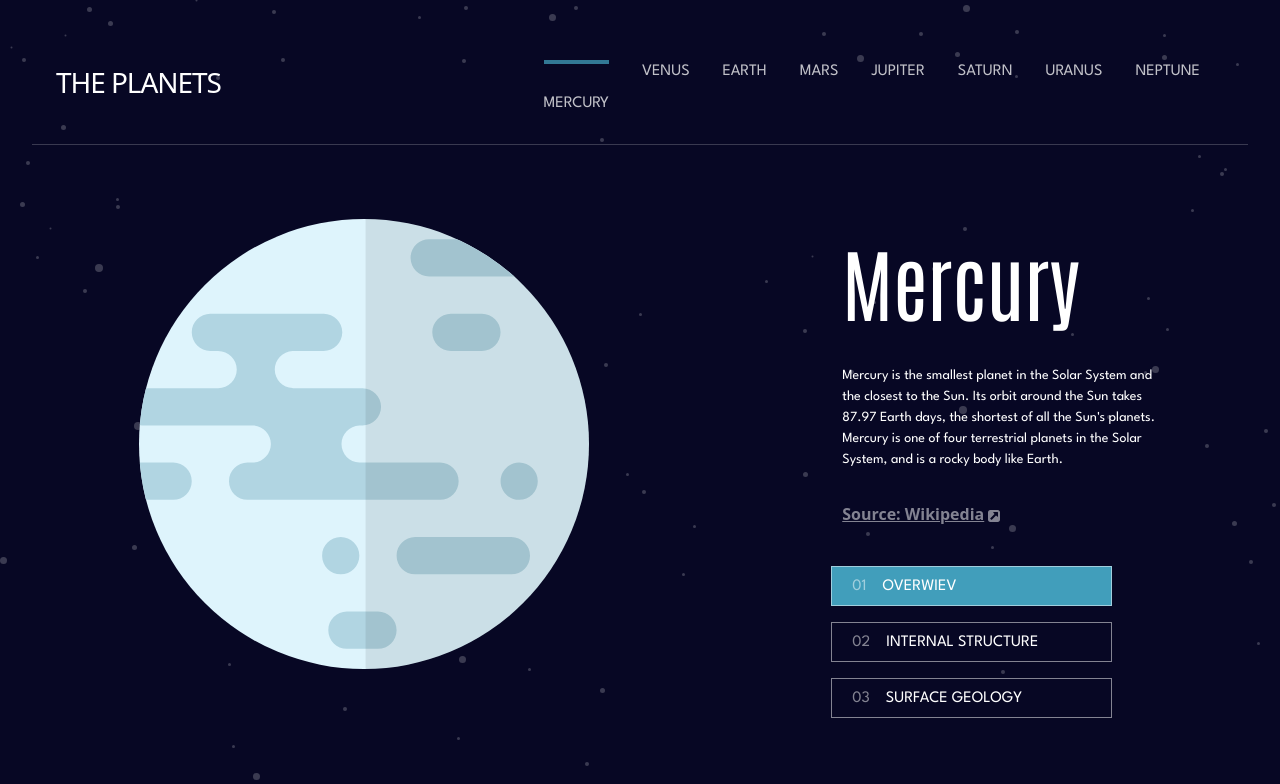
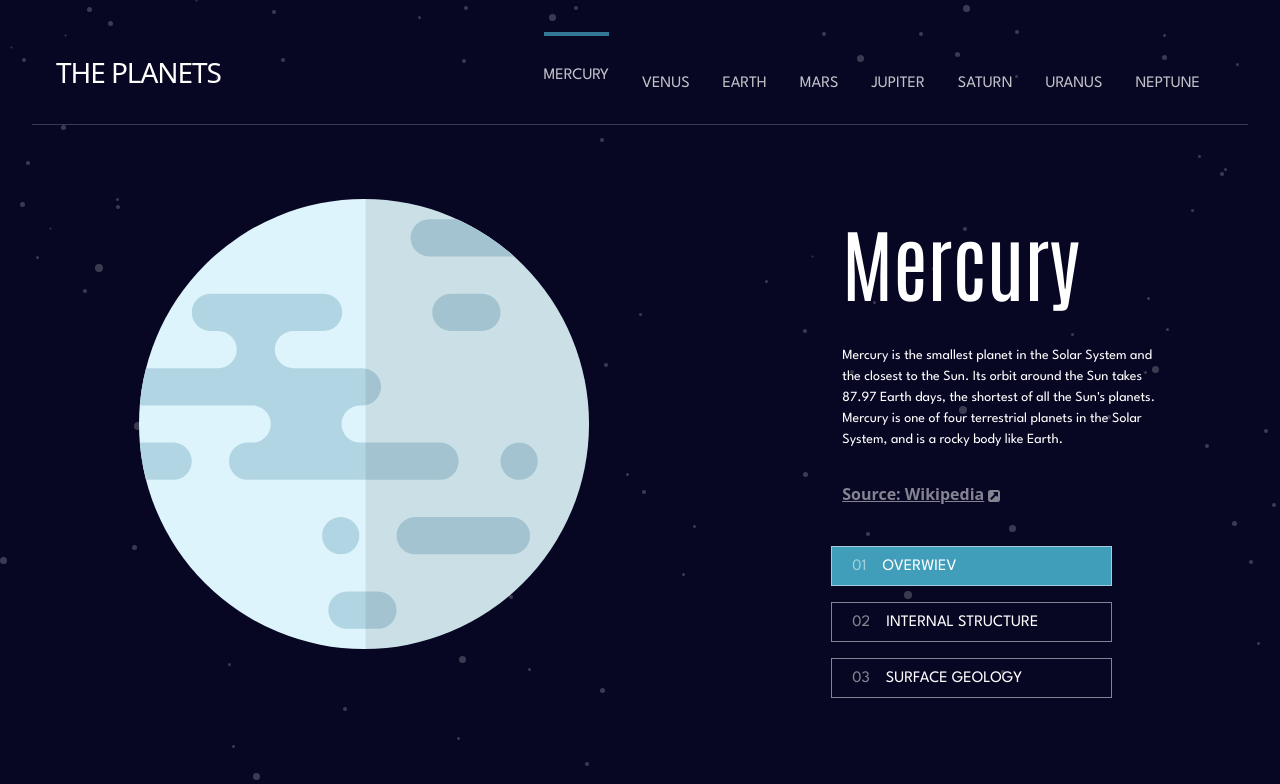
Before and after one commit to Sibashvili/Planets-fact-site, a React (Vite) app: page /planets/mercury in a window 1280 px wide. Shown: the top 784 px of the page. Built offline with nearby package versions, Linux system fonts and the light colour scheme.

Commit message:
fix: trying to fix Planets.jsx

```diff
--- a/src/App.jsx
+++ b/src/App.jsx
@@ -3,14 +3,15 @@ import reactLogo from "./assets/react.svg";
 
 import "./App.css";
 import data from "../data.json";
-import { Routes, Route } from "react-router-dom";
+import { Navigate, Routes, Route } from "react-router-dom";
 import Header from "./components/Header";
-import Planets from "./components/Planets";
+import Planets from "./components/planets";
 function App() {
   return (
     <div>
       <Header />
       <Routes>
+        <Route path="/" element={<Navigate to="/planets/mercury" />} />
         <Route path="/planets/:name" element={<Planets />} />
       </Routes>
     </div>
--- a/src/components/Header.jsx
+++ b/src/components/Header.jsx
@@ -27,18 +27,29 @@ function Header() {
             alt=""
           />
         </div>
-        <div className=" flex  gap-[33px] justify-center mt-7  opacity-75 font-spartan  pl-12 pr-12 text-[#FFFFFF] max-sm:hidden  ">
+        <div className=" flex  gap-[33px] justify-center   opacity-75 font-spartan  pl-12 pr-12 text-[#FFFFFF] max-sm:hidden  ">
           <div>
             {name.includes("mercury") ? (
               <div
                 style={{
                   backgroundColor: "#419EBB",
-
                   height: "4px",
+                  marginTop: "0px",
+                  paddingBottom: "0px",
                 }}
-                className=" h-1 bg-white  mb-7"
+                className="h-1 bg-white mb-7"
               ></div>
-            ) : null}
+            ) : (
+              <div
+                style={{
+                  backgroundColor: "transparent",
+                  height: "4px",
+                  marginTop: "33px",
+                  paddingBottom: "7px",
+                }}
+                className="h-1 bg-white"
+              ></div>
+            )}
             <Link to="/planets/mercury">MERCURY</Link>
           </div>
           <div>
@@ -46,12 +57,23 @@ function Header() {
               <div
                 style={{
                   backgroundColor: "#F7CC7F",
-
                   height: "4px",
+                  marginTop: "0px",
+                  paddingBottom: "0px",
                 }}
-                className=" h-1 bg-white  mb-7"
+                className="h-1 bg-white mb-7"
               ></div>
-            ) : null}
+            ) : (
+              <div
+                style={{
+                  backgroundColor: "transparent",
+                  height: "4px",
+                  marginTop: "33px",
+                  paddingBottom: "7px",
+                }}
+                className="h-1 bg-white"
+              ></div>
+            )}
             <Link to="/planets/venus">VENUS</Link>
           </div>
           <div>
@@ -59,12 +81,23 @@ function Header() {
               <div
                 style={{
                   backgroundColor: "#545BFE",
-
                   height: "4px",
+                  marginTop: "0px",
+                  paddingBottom: "0px",
                 }}
-                className=" h-1 bg-white  mb-7"
+                className="h-1 bg-white mb-7"
               ></div>
-            ) : null}
+            ) : (
+              <div
+                style={{
+                  backgroundColor: "transparent",
+                  height: "4px",
+                  marginTop: "33px",
+                  paddingBottom: "7px",
+                }}
+                className="h-1 bg-white"
+              ></div>
+            )}
             <Link to="/planets/earth">EARTH</Link>
           </div>
           <div>
@@ -72,12 +105,23 @@ function Header() {
               <div
                 style={{
                   backgroundColor: "#FF6A45",
-
                   height: "4px",
+                  marginTop: "0px",
+                  paddingBottom: "0px",
                 }}
-                className=" h-1 bg-white  mb-7"
+                className="h-1 bg-white mb-7"
               ></div>
-            ) : null}
+            ) : (
+              <div
+                style={{
+                  backgroundColor: "transparent",
+                  height: "4px",
+                  marginTop: "33px",
+                  paddingBottom: "7px",
+                }}
+                className="h-1 bg-white"
+              ></div>
+            )}
             <Link to="/planets/mars">MARS</Link>
           </div>
           <div>
@@ -85,12 +129,23 @@ function Header() {
               <div
                 style={{
                   backgroundColor: "#ECAD7A",
-
                   height: "4px",
+                  marginTop: "0px",
+                  paddingBottom: "0px",
                 }}
-                className=" h-1 bg-white  mb-7"
+                className="h-1 bg-white mb-7"
               ></div>
-            ) : null}
+            ) : (
+              <div
+                style={{
+                  backgroundColor: "transparent",
+                  height: "4px",
+                  marginTop: "33px",
+                  paddingBottom: "7px",
+                }}
+                className="h-1 bg-white"
+              ></div>
+            )}
             <Link to="/planets/jupiter">JUPITER</Link>
           </div>
           <div>
@@ -98,12 +153,23 @@ function Header() {
               <div
                 style={{
                   backgroundColor: "#FCCB6B",
-
                   height: "4px",
+                  marginTop: "0px",
+                  paddingBottom: "0px",
                 }}
-                className=" h-1 bg-white  mb-7"
+                className="h-1 bg-white mb-7"
               ></div>
-            ) : null}
+            ) : (
+              <div
+                style={{
+                  backgroundColor: "transparent",
+                  height: "4px",
+                  marginTop: "33px",
+                  paddingBottom: "7px",
+                }}
+                className="h-1 bg-white"
+              ></div>
+            )}
             <Link to="/planets/saturn">SATURN</Link>
           </div>
           <div>
@@ -111,12 +177,23 @@ function Header() {
               <div
                 style={{
                   backgroundColor: "#65F0D5",
-
                   height: "4px",
+                  marginTop: "0px",
+                  paddingBottom: "0px",
                 }}
-                className=" h-1 bg-white  mb-7"
+                className="h-1 bg-white mb-7"
               ></div>
-            ) : null}
+            ) : (
+              <div
+                style={{
+                  backgroundColor: "transparent",
+                  height: "4px",
+                  marginTop: "33px",
+                  paddingBottom: "7px",
+                }}
+                className="h-1 bg-white"
+              ></div>
+            )}
             <Link to="/planets/uranus">URANUS</Link>
           </div>
           <div>
@@ -124,12 +201,23 @@ function Header() {
               <div
                 style={{
                   backgroundColor: "#497EFA",
-
                   height: "4px",
+                  marginTop: "0px",
+                  paddingBottom: "0px",
                 }}
-                className=" h-1 bg-white  mb-7"
+                className="h-1 bg-white mb-7"
               ></div>
-            ) : null}
+            ) : (
+              <div
+                style={{
+                  backgroundColor: "transparent",
+                  height: "4px",
+                  marginTop: "33px",
+                  paddingBottom: "7px",
+                }}
+                className="h-1 bg-white"
+              ></div>
+            )}
             <Link to="/planets/neptune">NEPTUNE</Link>
           </div>
         </div>
--- a/src/components/planets.jsx
+++ b/src/components/planets.jsx
@@ -12,12 +12,6 @@ function Planets() {
     (el) => el.name.toLowerCase() === name.toLowerCase()
   );
 
-  const underlineStyle = {
-    height: "4px",
-    marginTop: "17px",
-
-    backgroundColor: object.color,
-  };
   return (
     <div>
       <div className=" text-[#fff] opacity-[0.5] flex justify-between pl-[24px] pr-[24px] mt-[20px]  items-center md:hidden">
```
